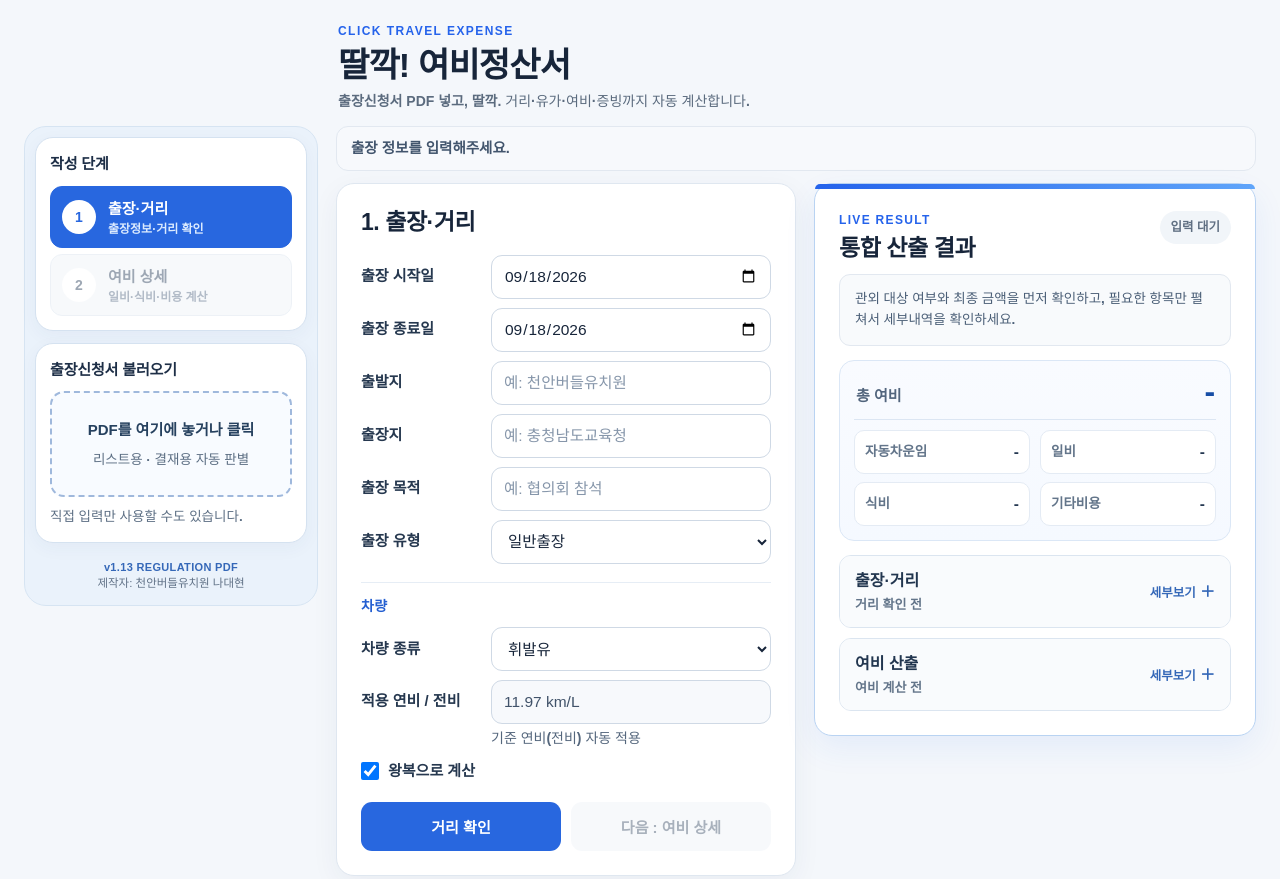
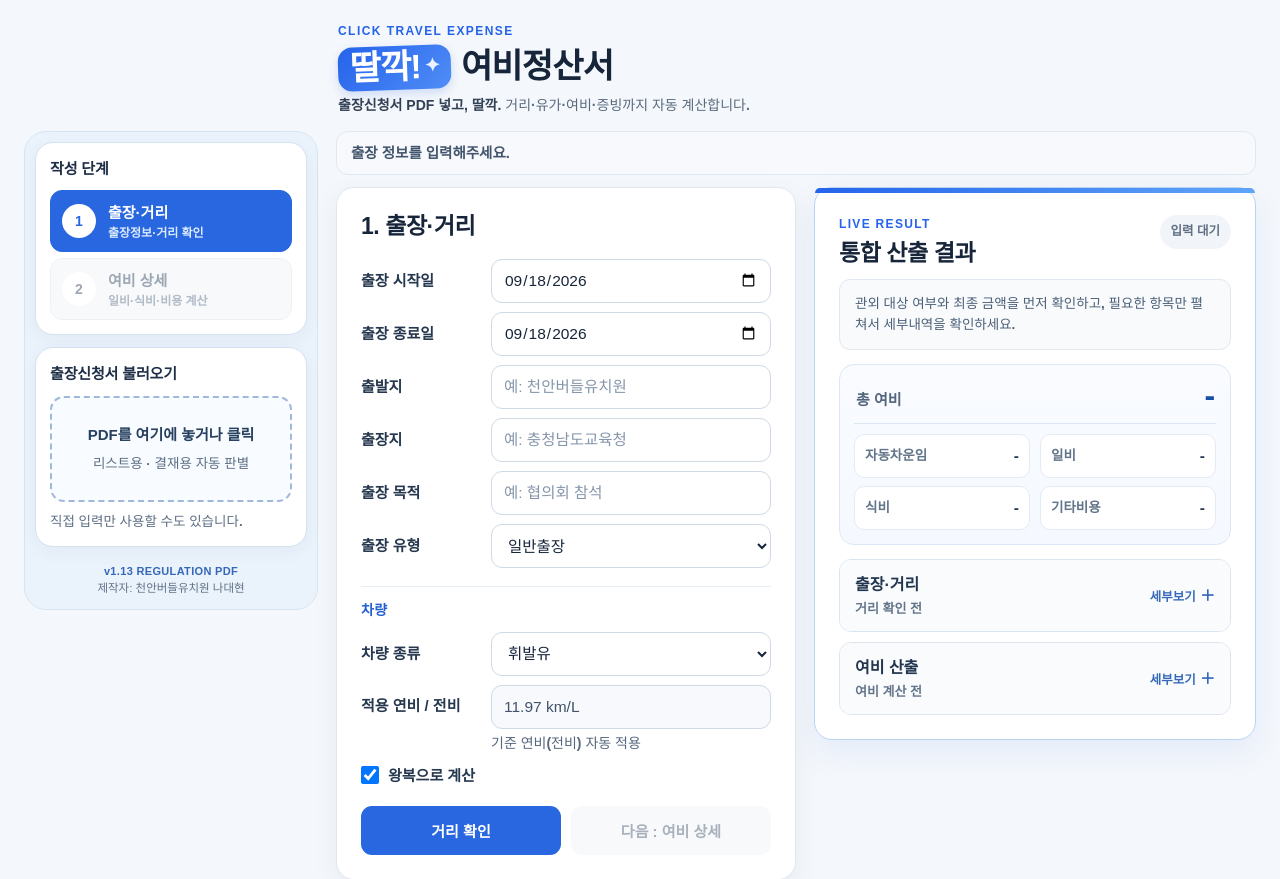
Before and after one commit to kirakein-gif/travel-expense-web, a FastAPI app: page / in a window 1280 px wide. Shown: the top 879 px of the page. Run offline with FastAPI, Linux system fonts and the light colour scheme.

Commit message:
Style click brand and three output actions

```diff
--- a/app/static/app.css
+++ b/app/static/app.css
@@ -16,10 +16,36 @@ body{margin:0;line-height:1.55}
 h1{font-size:34px;line-height:1.15;margin:0 0 6px;letter-spacing:-.025em}
 h2{font-size:23px;line-height:1.25;margin:0 0 18px;letter-spacing:-.02em}
 .sub{margin:0;color:#5b6b7e;font-size:14px;font-weight:550}
+.sub b{color:#334155;font-weight:800}
+.brand-pop{
+  display:inline-block;
+  padding:.05em .34em .08em;
+  margin-right:.04em;
+  border-radius:.42em;
+  color:#fff;
+  background:linear-gradient(135deg,#2563eb,#4f8df7);
+  box-shadow:0 4px 10px rgba(37,99,235,.18);
+  transform:rotate(-2deg);
+  transform-origin:center;
+  transition:transform .16s ease,box-shadow .16s ease
+}
+h1:hover .brand-pop{
+  transform:rotate(1deg) translateY(-1px) scale(1.035);
+  box-shadow:0 6px 14px rgba(37,99,235,.24)
+}
+.brand-pop::after{
+  content:"✦";
+  display:inline-block;
+  margin-left:.18em;
+  font-size:.56em;
+  vertical-align:.32em;
+  opacity:.9
+}
+.brand-rest{display:inline-block}
 
 .hero-actions{
-  width:min(500px,44vw);
-  display:grid;grid-template-columns:1fr 1fr;gap:10px;
+  width:min(720px,56vw);
+  display:grid;grid-template-columns:repeat(3,minmax(0,1fr));gap:10px;
   align-self:center;margin-top:4px
 }
 .hero-actions button{
@@ -83,7 +109,7 @@ h2{font-size:23px;line-height:1.25;margin:0 0 18px;letter-spacing:-.02em}
 .side-step.active>span{color:#2867df}
 .side-step:disabled{opacity:.55}
 .output-card button{width:100%;margin-top:10px;min-height:52px}
-.teal{background:#0f766e}.dark{background:#475569}
+.teal{background:#0f766e}.dark{background:#475569}.regulation{background:#eef4ff;color:#245fd1;border:1px solid #b9d3f2}
 
 .workspace{min-width:0}
 .top-status{margin-bottom:12px}
@@ -228,7 +254,7 @@ button:disabled{opacity:.45;cursor:not-allowed}
 
 @media(max-width:1180px){
   .hero{padding-left:0}
-  .hero-actions{width:min(460px,46vw)}
+  .hero-actions{width:min(680px,58vw)}
   .app-layout{grid-template-columns:250px minmax(0,1fr)}
   .work-grid{grid-template-columns:1fr}
   .result-column{position:static}
```
